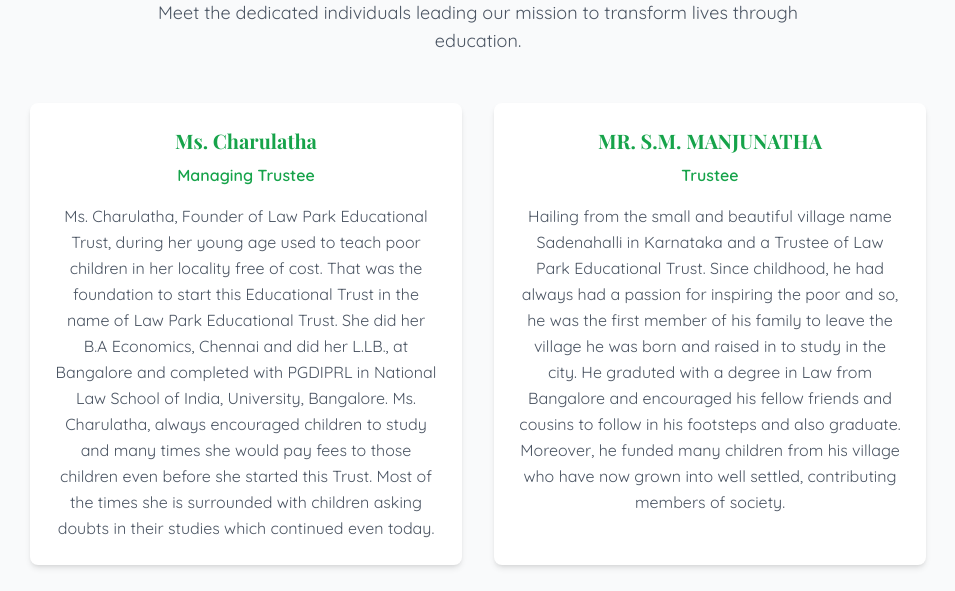
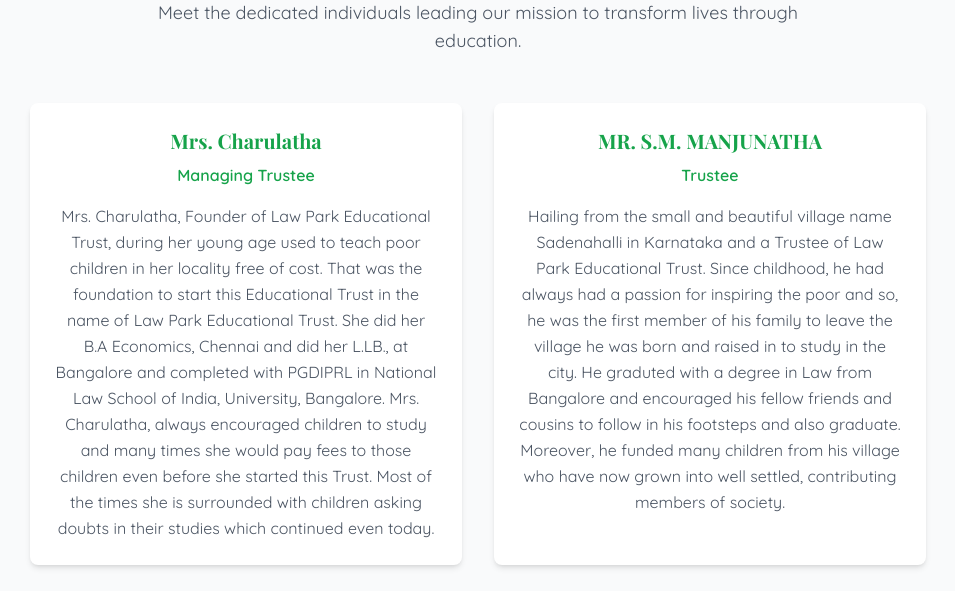
Before and after one commit to chetannr/law-park-educational-trust-ngo-10-years-journey, a React (Vite) app in the folder website/: page / in a window 1280 px wide. Shown: the part 7840-8431 px from the top of the page, without its empty margins (162-1117 px from the left). Built offline with nearby package versions, Linux system fonts and the light colour scheme.

Commit message:
Update trustee name from Ms. Charulatha to Mrs. Charulatha in website content files

```diff
--- a/website/public/website_content/website_content.json
+++ b/website/public/website_content/website_content.json
@@ -24,9 +24,9 @@
   },
   "trustees": [
     {
-      "name": "Ms. Charulatha",
+      "name": "Mrs. Charulatha",
       "role": "Managing Trustee",
-      "bio": "Ms. Charulatha, Founder of Law Park Educational Trust, during her young age used to teach poor children in her locality free of cost. That was the foundation to start this Educational Trust in the name of Law Park Educational Trust. She did her B.A Economics, Chennai and did her L.LB., at Bangalore and completed with PGDIPRL in National Law School of India, University, Bangalore. Ms. Charulatha, always encouraged children to study and many times she would pay fees to those children even before she started this Trust. Most of the times she is surrounded with children asking doubts in their studies which continued even today."
+      "bio": "Mrs. Charulatha, Founder of Law Park Educational Trust, during her young age used to teach poor children in her locality free of cost. That was the foundation to start this Educational Trust in the name of Law Park Educational Trust. She did her B.A Economics, Chennai and did her L.LB., at Bangalore and completed with PGDIPRL in National Law School of India, University, Bangalore. Mrs. Charulatha, always encouraged children to study and many times she would pay fees to those children even before she started this Trust. Most of the times she is surrounded with children asking doubts in their studies which continued even today."
     },
     {
       "name": "MR. S.M. MANJUNATHA",
--- a/website/src/data/websiteContent.ts
+++ b/website/src/data/websiteContent.ts
@@ -92,9 +92,9 @@
   },
   trustees: [
     {
-      name: "Ms. Charulatha",
+      name: "Mrs. Charulatha",
       role: "Managing Trustee",
-      bio: "Ms. Charulatha, Founder of Law Park Educational Trust, during her young age used to teach poor children in her locality free of cost. That was the foundation to start this Educational Trust in the name of Law Park Educational Trust. She did her B.A Economics, Chennai and did her L.LB., at Bangalore and completed with PGDIPRL in National Law School of India, University, Bangalore. Ms. Charulatha, always encouraged children to study and many times she would pay fees to those children even before she started this Trust. Most of the times she is surrounded with children asking doubts in their studies which continued even today."
+      bio: "Mrs. Charulatha, Founder of Law Park Educational Trust, during her young age used to teach poor children in her locality free of cost. That was the foundation to start this Educational Trust in the name of Law Park Educational Trust. She did her B.A Economics, Chennai and did her L.LB., at Bangalore and completed with PGDIPRL in National Law School of India, University, Bangalore. Mrs. Charulatha, always encouraged children to study and many times she would pay fees to those children even before she started this Trust. Most of the times she is surrounded with children asking doubts in their studies which continued even today."
     },
     {
       name: "MR. S.M. MANJUNATHA",
```
Also changed, not shown: 1 other file (tests, documents, lock files or other folders).
